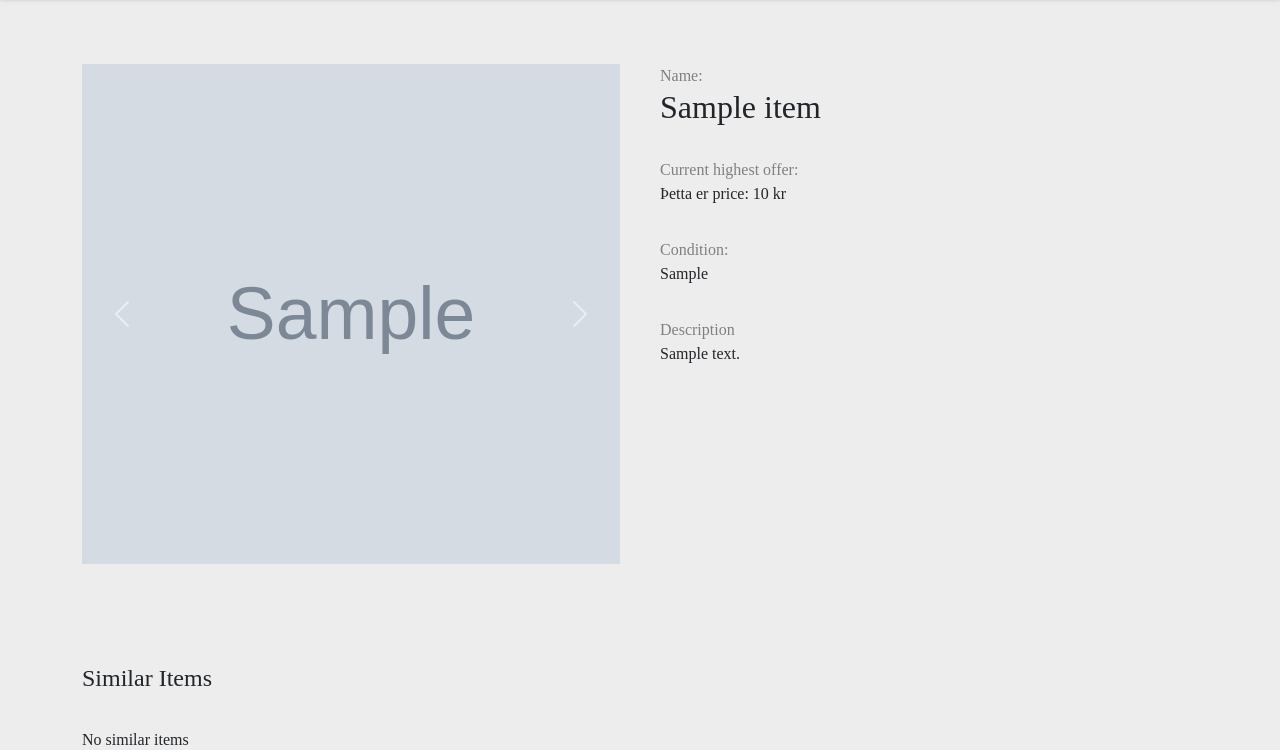
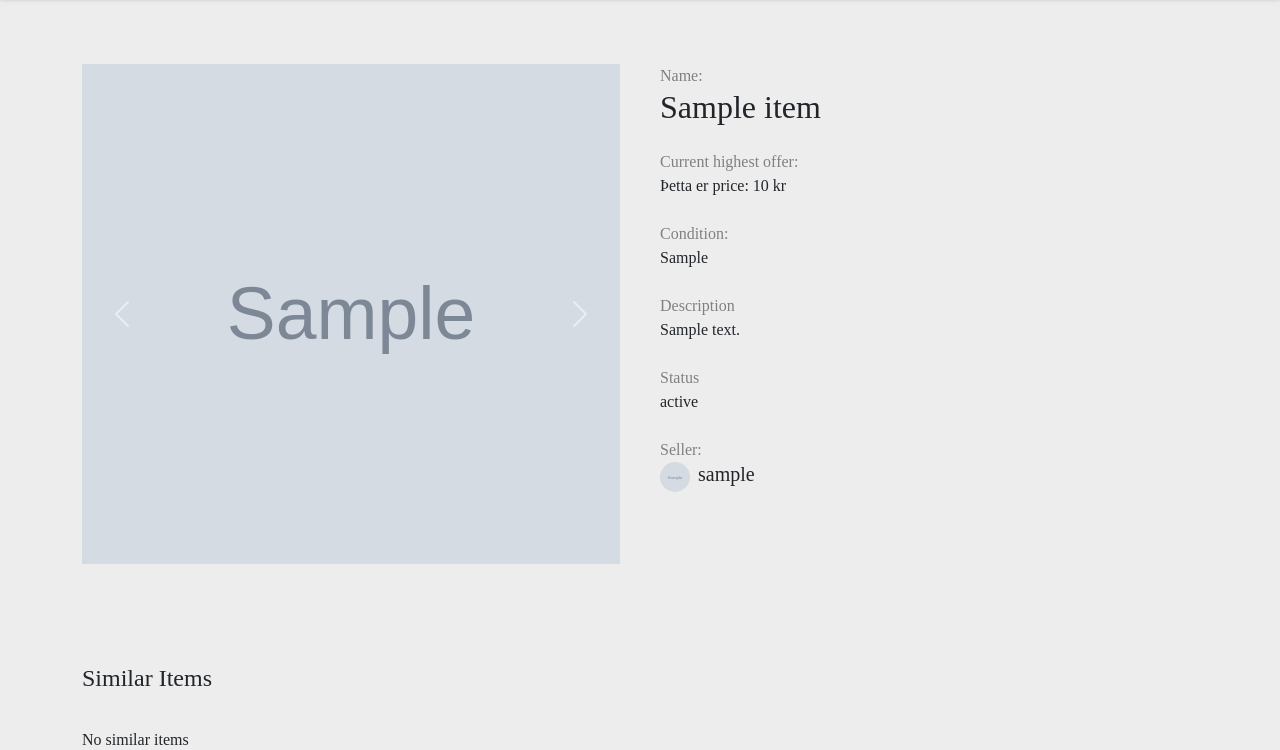
Before and after one commit to mikaeleythor/firesale, a Django app: page /1 in a window 1280 px wide. Shown: the part 82-832 px from the top of the page. Run offline with Django 4.2, Linux system fonts and the light colour scheme; tables that the repository leaves empty hold one stand-in row (values such as "Sample post"); grey boxes marked "Sample" are stand-in pictures; parts of the project's set-up code (start-up, migrations or seed data) failed here and were passed over; some libraries are stand-ins or nearby versions.

Commit message:
Adding seller and status

```diff
--- a/static/item/css/main.css
+++ b/static/item/css/main.css
@@ -60,7 +60,17 @@
 }
 
 .item-detail-value {
-  margin-bottom: 32px;
+  margin-bottom: 24px;
+}
+
+.item-detail-seller-value {
+  display: flex;
+  flex-direction: row;
+  gap: 8px;
+}
+
+.item-detail-seller-value img {
+  border-radius: 20px;
 }
 
 .item-detail-seller-button {
--- a/templates/item/item_details.html
+++ b/templates/item/item_details.html
@@ -46,6 +46,16 @@
             <p class="item-detail-value">{{ item.item.condition }}</p>
             <span class="item-detail-title">Description</span>
             <p class="item-detail-value">{{ item.item.description }}</p>
+            <span class="item-detail-title">Status</span>
+            <p class="item-detail-value">{{ item.item.status }}</p>
+            <span class="item-detail-title">Seller:</span>
+            <div class="item-detail-seller-value">
+                <img src="{{ item.item.seller.user.person.image.url }}"
+                     alt="Profile photo of seller"
+                     width="30"
+                     height="30" />
+                <h5 class="item-detail-value">{{ item.item.seller }}</h5>
+            </div>
         </div>
         {% if user.is_authenticated and user.person.id %}
             {% if user.seller.id == item.item.seller.id %}
```
